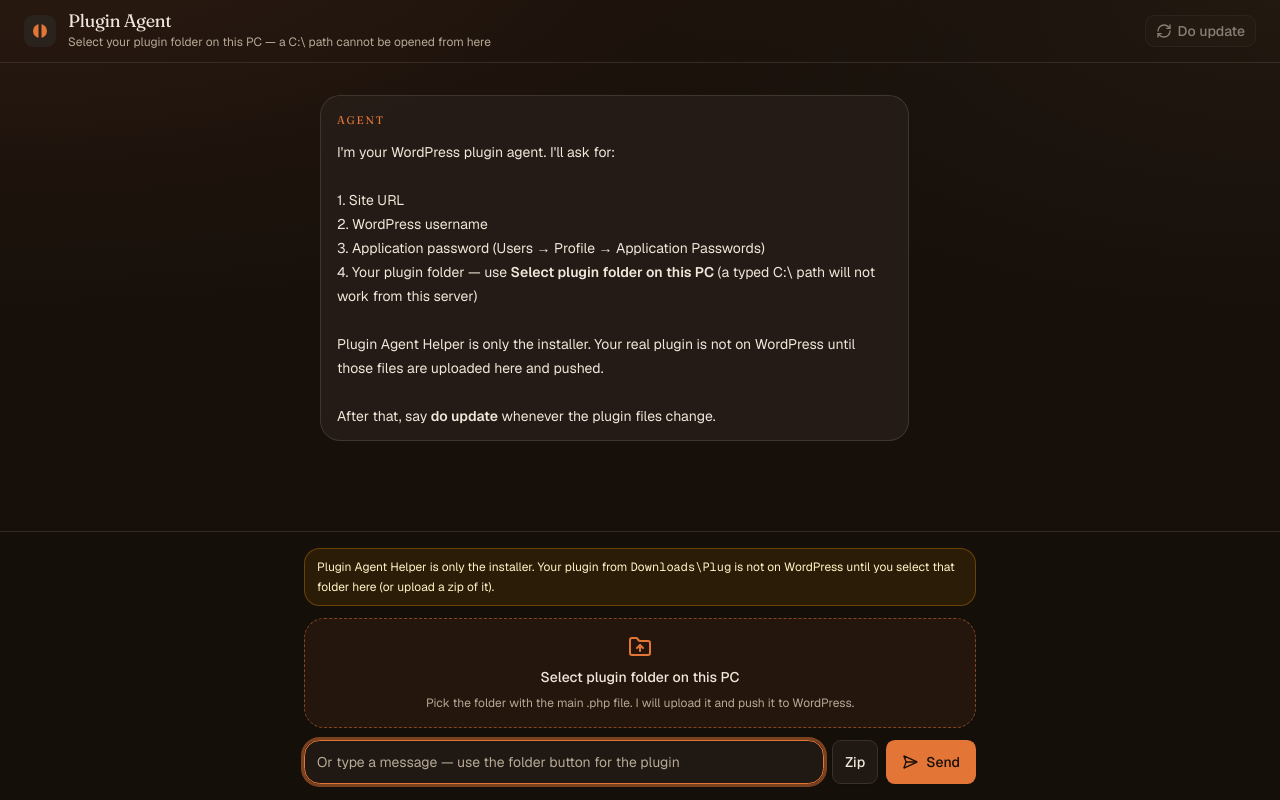
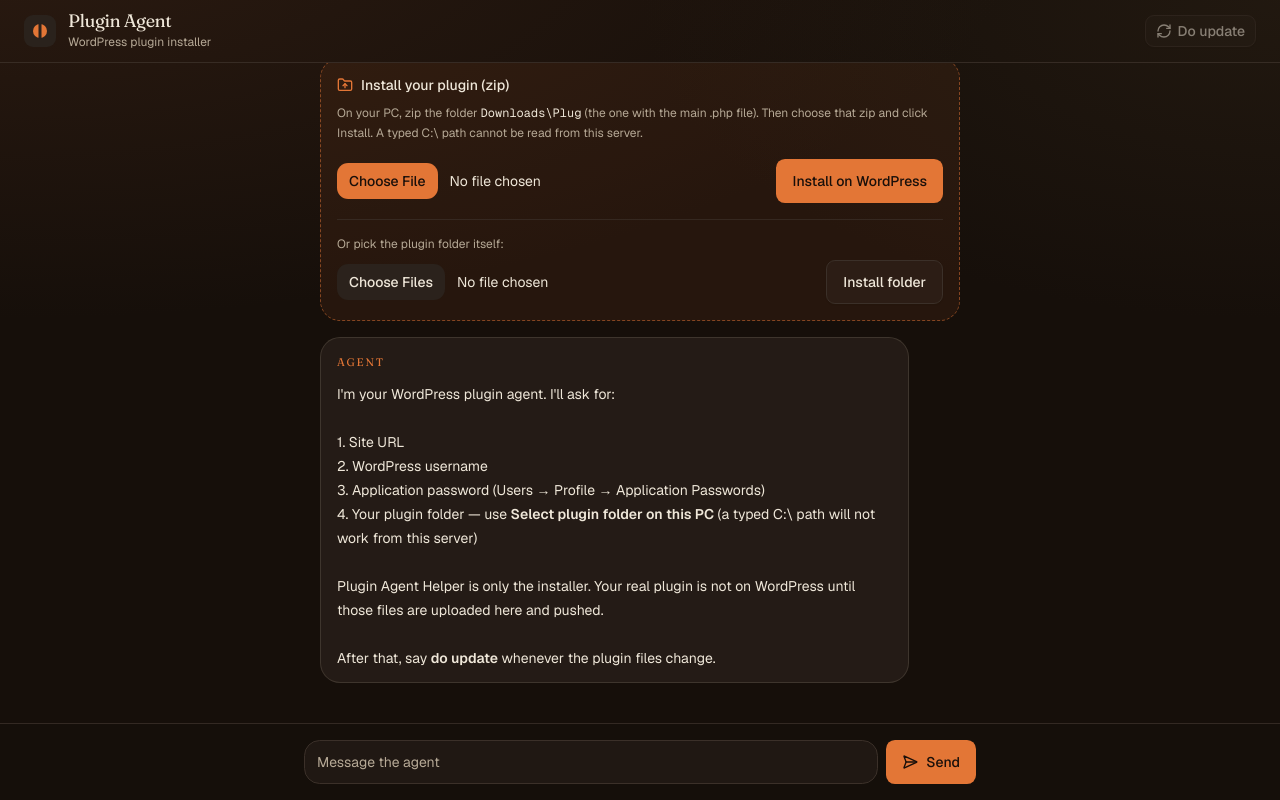
Before and after one commit to azeemar3602/plugin-agent, a Next.js app: page / in a window 1280 px wide. Built offline with nearby package versions, Linux system fonts and the light colour scheme.

Commit message:
Show live WordPress plugins and a zip form that works without JS
Preview was blocking Next.js scripts, so the hidden folder picker never
submitted. Add a native zip/folder form, list plugins from the site, and
allow 127.0.0.1 as a dev origin.

Co-authored-by: info <info@nexuseclipse.com>

```diff
--- /dev/null
+++ b/src/app/api/remote/route.ts
@@ -0,0 +1,21 @@
+import { NextResponse } from "next/server";
+
+import { readStore, toPublicSite } from "@/lib/store";
+import { listPlugins, probeSite } from "@/lib/wordpress";
+
+export const dynamic = "force-dynamic";
+
+export async function GET() {
+  const store = await readStore();
+  const site = store.sites.find((item) => item.id === store.lastSiteId) ?? store.sites[0];
+  if (!site) {
+    return NextResponse.json({ site: null, probe: null, plugins: [] });
+  }
+  const probe = await probeSite(site);
+  const plugins = probe.status === "auth-failed" ? [] : await listPlugins(site);
+  return NextResponse.json({
+    site: toPublicSite(site),
+    probe,
+    plugins,
+  });
+}
--- a/src/app/api/upload/route.ts
+++ b/src/app/api/upload/route.ts
@@ -11,6 +11,25 @@ import { saveUploadedTree } from "@/lib/upload-tree";
 
 export const dynamic = "force-dynamic";
 export const runtime = "nodejs";
+
+function isBrowserNavigation(request: Request): boolean {
+  const mode = request.headers.get("sec-fetch-mode");
+  if (mode === "navigate") return true;
+  if (mode === "cors" || mode === "same-origin") return false;
+  const accept = request.headers.get("accept") || "";
+  return accept.includes("text/html") && !accept.includes("application/json");
+}
+
+function reply(request: Request, body: unknown, error?: string) {
+  if (isBrowserNavigation(request)) {
+    const url = new URL("/", request.url);
+    if (error) url.searchParams.set("error", error.slice(0, 280));
+    else url.searchParams.set("ok", "1");
+    return Response.redirect(url, 303);
+  }
+  if (error) return Response.json({ error }, { status: 400 });
+  return Response.json(body);
+}
 
 export async function POST(request: Request) {
   const form = await request.formData();
@@ -36,13 +55,10 @@ export async function POST(request: Request) {
       } else if (name.toLowerCase().endsWith(".php")) {
         pluginDir = await saveUploadedPhp(buffer, name);
       } else {
-        return Response.json(
-          { error: "Upload the plugin folder, a .zip, or the main .php file." },
-          { status: 400 },
-        );
+        return reply(request, null, "Upload a .zip of the plugin folder, or the main .php file.");
       }
     } else {
-      return Response.json({ error: "Choose the plugin folder or a zip." }, { status: 400 });
+      return reply(request, null, "Choose a plugin zip or folder.");
     }
 
     const inspected = await inspectPlugin(pluginDir);
@@ -110,14 +126,15 @@ export async function POST(request: Request) {
     );
     if (ready) {
       const result = await pushPluginNow();
-      return Response.json(result.store);
+      return reply(request, result.store);
     }
 
-    return Response.json(toPublicStore(store));
+    return reply(request, toPublicStore(store));
   } catch (error) {
-    return Response.json(
-      { error: error instanceof Error ? error.message : "Could not read that upload." },
-      { status: 400 },
+    return reply(
+      request,
+      null,
+      error instanceof Error ? error.message : "Could not read that upload.",
     );
   }
 }
--- a/src/components/agent-app.tsx
+++ b/src/components/agent-app.tsx
@@ -6,6 +6,7 @@ import { FolderUp, LoaderCircle, RefreshCw, SendHorizontal } from "lucide-react"
 import { AgentText, MessageCard, PressMark, ToolSteps } from "@/components/message-cards";
 import { buttonVariants } from "@/components/ui/button";
 import type { PluginRecord, PublicStore } from "@/lib/types";
+import type { ProbeResult, RemotePlugin } from "@/lib/wordpress";
 import { cn } from "@/lib/utils";
 
 const EMPTY: PublicStore = {
@@ -21,16 +22,47 @@ function pickLivePlugin(store: PublicStore): PluginRecord | undefined {
   return undefined;
 }
 
+function bindDirectoryInput(el: HTMLInputElement | null) {
+  if (!el) return;
+  el.setAttribute("webkitdirectory", "true");
+  el.setAttribute("directory", "true");
+  el.multiple = true;
+}
+
 export function AgentApp() {
   const [store, setStore] = useState<PublicStore>(EMPTY);
   const [loading, setLoading] = useState(true);
   const [sending, setSending] = useState(false);
   const [error, setError] = useState<string | null>(null);
+  const [notice, setNotice] = useState<string | null>(null);
+  const [remotePlugins, setRemotePlugins] = useState<RemotePlugin[]>([]);
+  const [probe, setProbe] = useState<ProbeResult | null>(null);
   const bottomRef = useRef<HTMLDivElement>(null);
   const inputRef = useRef<HTMLInputElement>(null);
   const busy = useRef(false);
 
+  async function loadRemote() {
+    try {
+      const response = await fetch("/api/remote");
+      const data = (await response.json()) as {
+        probe?: ProbeResult;
+        plugins?: RemotePlugin[];
+      };
+      if (data.probe) setProbe(data.probe);
+      if (data.plugins) setRemotePlugins(data.plugins);
+    } catch {
+      /* shown from chat if needed */
+    }
+  }
+
   useEffect(() => {
+    const params = new URLSearchParams(window.location.search);
+    const ok = params.get("ok");
+    const formError = params.get("error");
+    if (ok) setNotice("Upload reached the agent. Check the plugin list below — it should appear on WordPress if the push succeeded.");
+    if (formError) setError(formError);
+    if (ok || formError) window.history.replaceState({}, "", "/");
+
     let cancelled = false;
     (async () => {
       try {
@@ -42,6 +74,7 @@ export function AgentApp() {
       } finally {
         if (!cancelled) setLoading(false);
       }
+      await loadRemote();
     })();
     return () => {
       cancelled = true;
@@ -54,7 +87,6 @@ export function AgentApp() {
 
   const site = store.sites.find((item) => item.id === store.lastSiteId) ?? store.sites[0];
   const plugin = pickLivePlugin(store);
-  const pushed = store.jobs.some((job) => job.status === "success");
 
   async function sendMessage(text: string) {
     const message = text.trim();
@@ -94,35 +126,6 @@ export function AgentApp() {
     }
   }
 
-  async function uploadPluginFiles(fileList: FileList) {
-    const files = [...fileList];
-    if (files.length === 0 || busy.current) return;
-    busy.current = true;
-    setSending(true);
-    setError(null);
-    try {
-      const body = new FormData();
-      if (files.length === 1 && files[0].name.toLowerCase().endsWith(".zip")) {
-        body.set("file", files[0]);
-      } else {
-        for (const file of files) {
-          body.append("files", file);
-          body.append("relpaths", file.webkitRelativePath || file.name);
-        }
-      }
-      const response = await fetch("/api/upload", { method: "POST", body });
-      const data = await response.json();
-      if (!response.ok) throw new Error(data.error || "Upload failed.");
-      setStore(data);
-    } catch (err) {
-      setError(err instanceof Error ? err.message : "Upload failed.");
-    } finally {
-      busy.current = false;
-      setSending(false);
-      inputRef.current?.focus();
-    }
-  }
-
   return (
     <div className="flex h-dvh min-h-0 flex-col overflow-hidden">
       <header className="flex shrink-0 items-center gap-3 border-b border-border/70 px-4 py-3 sm:px-6">
@@ -130,9 +133,7 @@ export function AgentApp() {
         <div className="min-w-0 flex-1">
           <p className="font-heading text-lg leading-none tracking-tight">Plugin Agent</p>
           <p className="mt-1 truncate text-xs text-muted-foreground">
-            {plugin && site
-              ? `${plugin.name} → ${site.label}`
-              : "Select your plugin folder on this PC — a C:\\ path cannot be opened from here"}
+            {site ? `Installing onto ${site.label}` : "WordPress plugin installer"}
           </p>
         </div>
         <button
@@ -151,11 +152,93 @@ export function AgentApp() {
           {error}
         </div>
       ) : null}
+      {notice ? (
+        <div className="border-b border-emerald-500/30 bg-emerald-500/10 px-4 py-2 text-sm text-emerald-100">
+          {notice}
+        </div>
+      ) : null}
 
       <div className="min-h-0 flex-1 overflow-y-auto">
-        <div className="mx-auto flex w-full max-w-2xl flex-col gap-4 px-4 py-8">
+        <div className="mx-auto flex w-full max-w-2xl flex-col gap-4 px-4 py-6">
+          <section className="rounded-2xl border border-border/80 bg-background/60 p-4">
+            <p className="text-sm font-medium">Plugins currently on the WordPress site</p>
+            <p className="mt-1 text-xs text-muted-foreground">
+              {probe?.status === "connected"
+                ? `Helper is connected (WordPress ${probe.wordpressVersion || "ok"}). Plugin Agent Helper is the installer only.`
+                : probe?.error || "Checking the site…"}
+            </p>
+            {remotePlugins.length > 0 ? (
+              <ul className="mt-3 space-y-1.5 text-sm">
+                {remotePlugins.map((item) => (
+                  <li key={item.file} className="flex justify-between gap-3">
+                    <span>
+                      {item.name}
+                      <span className="ml-2 font-mono text-[11px] text-muted-foreground">
+                        {item.version}
+                      </span>
+                    </span>
+                    <span className="text-xs text-muted-foreground">{item.status}</span>
+                  </li>
+                ))}
+              </ul>
+            ) : (
+              <p className="mt-3 text-sm text-muted-foreground">No plugin list yet.</p>
+            )}
+          </section>
+
+          <section className="rounded-2xl border border-dashed border-primary/50 bg-primary/8 p-4">
+            <p className="flex items-center gap-2 text-sm font-medium">
+              <FolderUp className="size-4 text-primary" />
+              Install your plugin (zip)
+            </p>
+            <p className="mt-2 text-xs leading-5 text-muted-foreground">
+              On your PC, zip the folder <span className="font-mono text-foreground">Downloads\Plug</span>{" "}
+              (the one with the main .php file). Then choose that zip and click Install. A typed C:\
+              path cannot be read from this server.
+            </p>
+            <form
+              action="/api/upload"
+              method="post"
+              encType="multipart/form-data"
+              className="mt-4 flex flex-col gap-3 sm:flex-row sm:items-center"
+            >
+              <input
+                type="file"
+                name="file"
+                required
+                accept=".zip,application/zip"
+                className="min-w-0 flex-1 text-sm file:mr-3 file:rounded-lg file:border-0 file:bg-primary file:px-3 file:py-2 file:text-sm file:font-medium file:text-primary-foreground"
+              />
+              <button type="submit" className={cn(buttonVariants({ size: "lg" }), "h-11 px-4")}>
+                Install on WordPress
+              </button>
+            </form>
+            <form
+              action="/api/upload"
+              method="post"
+              encType="multipart/form-data"
+              className="mt-4 border-t border-border/60 pt-4"
+            >
+              <p className="text-xs text-muted-foreground">Or pick the plugin folder itself:</p>
+              <div className="mt-2 flex flex-col gap-3 sm:flex-row sm:items-center">
+                <input
+                  ref={bindDirectoryInput}
+                  type="file"
+                  name="files"
+                  className="min-w-0 flex-1 text-sm file:mr-3 file:rounded-lg file:border-0 file:bg-muted file:px-3 file:py-2 file:text-sm file:font-medium"
+                />
+                <button
+                  type="submit"
+                  className={cn(buttonVariants({ size: "lg", variant: "outline" }), "h-11 px-4")}
+                >
+                  Install folder
+                </button>
+              </div>
+            </form>
+          </section>
+
           {loading ? (
-            <p className="text-sm text-muted-foreground">Starting agent…</p>
+            <p className="text-sm text-muted-foreground">Loading chat…</p>
           ) : (
             store.messages.map((message) => (
               <article
@@ -187,34 +270,6 @@ export function AgentApp() {
       </div>
 
       <div className="shrink-0 border-t border-border/70 bg-background/95 px-4 py-4">
-        <div className="mx-auto max-w-2xl pb-3">
-          {!pushed ? (
-            <p className="mb-3 rounded-xl border border-amber-500/30 bg-amber-500/10 px-3 py-2 text-xs leading-5 text-amber-100">
-              Plugin Agent Helper is only the installer. Your plugin from{" "}
-              <span className="font-mono">Downloads\Plug</span> is not on WordPress until you select
-              that folder here (or upload a zip of it).
-            </p>
-          ) : null}
-          <label className="flex cursor-pointer flex-col items-center gap-2 rounded-2xl border border-dashed border-primary/50 bg-primary/8 px-4 py-4 text-center hover:bg-primary/12">
-            <FolderUp className="size-6 text-primary" />
-            <span className="text-sm font-medium">Select plugin folder on this PC</span>
-            <span className="text-xs text-muted-foreground">
-              Pick the folder with the main .php file. I will upload it and push it to WordPress.
-            </span>
-            <input
-              type="file"
-              className="sr-only"
-              disabled={sending}
-              multiple
-              {...{ webkitdirectory: "", directory: "" }}
-              onChange={(event) => {
-                const list = event.target.files;
-                event.target.value = "";
-                if (list && list.length > 0) void uploadPluginFiles(list);
-              }}
-            />
-          </label>
-        </div>
         <form
           className="mx-auto flex max-w-2xl items-center gap-2"
           onSubmit={(event) => {
@@ -230,34 +285,10 @@ export function AgentApp() {
             name="message"
             type="text"
             autoComplete="off"
-            autoFocus
             disabled={sending}
-            placeholder="Or type a message — use the folder button for the plugin"
+            placeholder="Message the agent"
             className="h-11 min-w-0 flex-1 rounded-xl border border-input bg-input/30 px-3 text-sm outline-none placeholder:text-muted-foreground focus-visible:border-ring focus-visible:ring-3 focus-visible:ring-ring/50 disabled:opacity-50"
           />
-          <label
-            className={cn(
-              buttonVariants({ size: "lg", variant: "outline" }),
-              "h-11 cursor-pointer px-3",
-            )}
-          >
-            Zip
-            <input
-              type="file"
-              accept=".zip,application/zip"
-              className="sr-only"
-              disabled={sending}
-              onChange={(event) => {
-                const file = event.target.files?.[0];
-                event.target.value = "";
-                if (file) {
-                  const list = new DataTransfer();
-                  list.items.add(file);
-                  void uploadPluginFiles(list.files);
-                }
-              }}
-            />
-          </label>
           <button
             type="submit"
             disabled={sending}
--- a/src/components/message-cards.tsx
+++ b/src/components/message-cards.tsx
@@ -68,7 +68,7 @@ function HelperCard() {
             your real plugin. The helper is not that plugin.
           </p>
         </div>
-        <Button size="sm" render={<a href="/api/bridge" />}>
+        <Button size="sm" nativeButton={false} render={<a href="/api/bridge" />}>
           <Download />
           Zip
         </Button>
```
Also changed, not shown: next.config.ts (+7 -0 lines), src/lib/wordpress.ts (+32 -0 lines), 1 other file (tests, documents, lock files or other folders).
